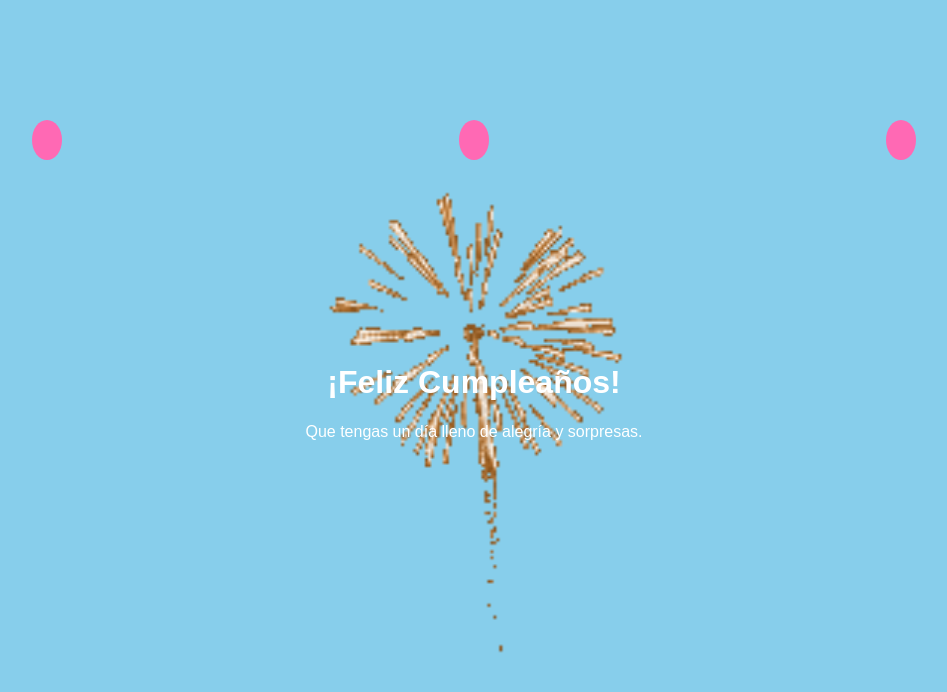
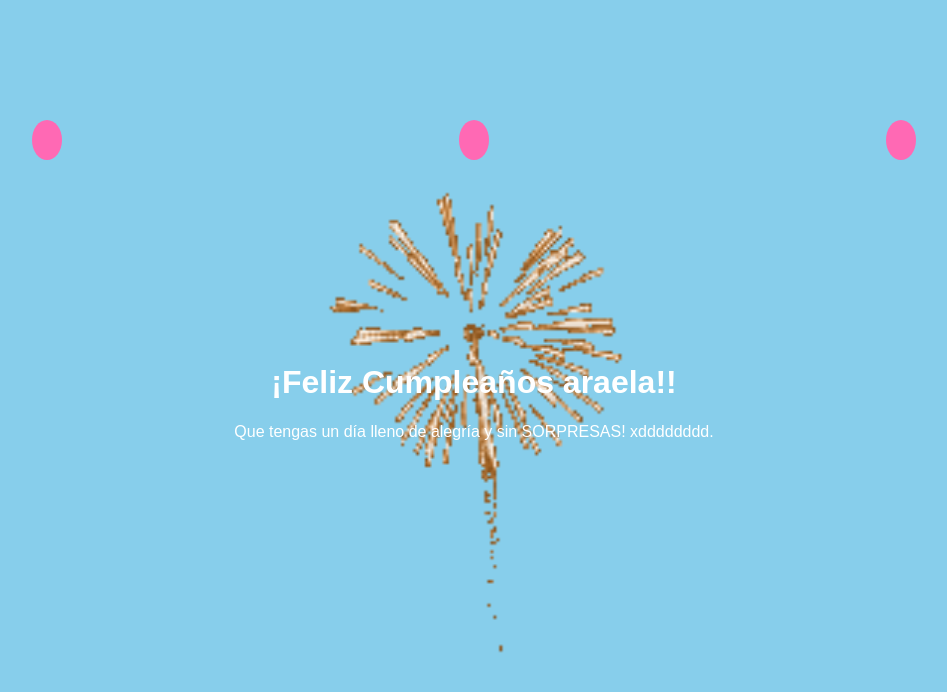
Before and after one commit to S-godoy7/cumple-, a plain HTML site: page index.html in a window 1280 px wide. Shown: the whole page, without its empty margins (166-1113 px from the left). Drawn offline with Linux system fonts and the light colour scheme.

Commit message:
Update index.html

```diff
--- a/index.html
+++ b/index.html
@@ -16,8 +16,8 @@
     </div>
     <div class="fireworks"></div>
     <div class="message">
-      <h1>¡Feliz Cumpleaños!</h1>
-      <p>Que tengas un día lleno de alegría y sorpresas.</p>
+      <h1>¡Feliz Cumpleaños araela!!</h1>
+      <p>Que tengas un día lleno de alegría y sin SORPRESAS! xdddddddd.</p>
     </div>
   </div>
 </body>
```
